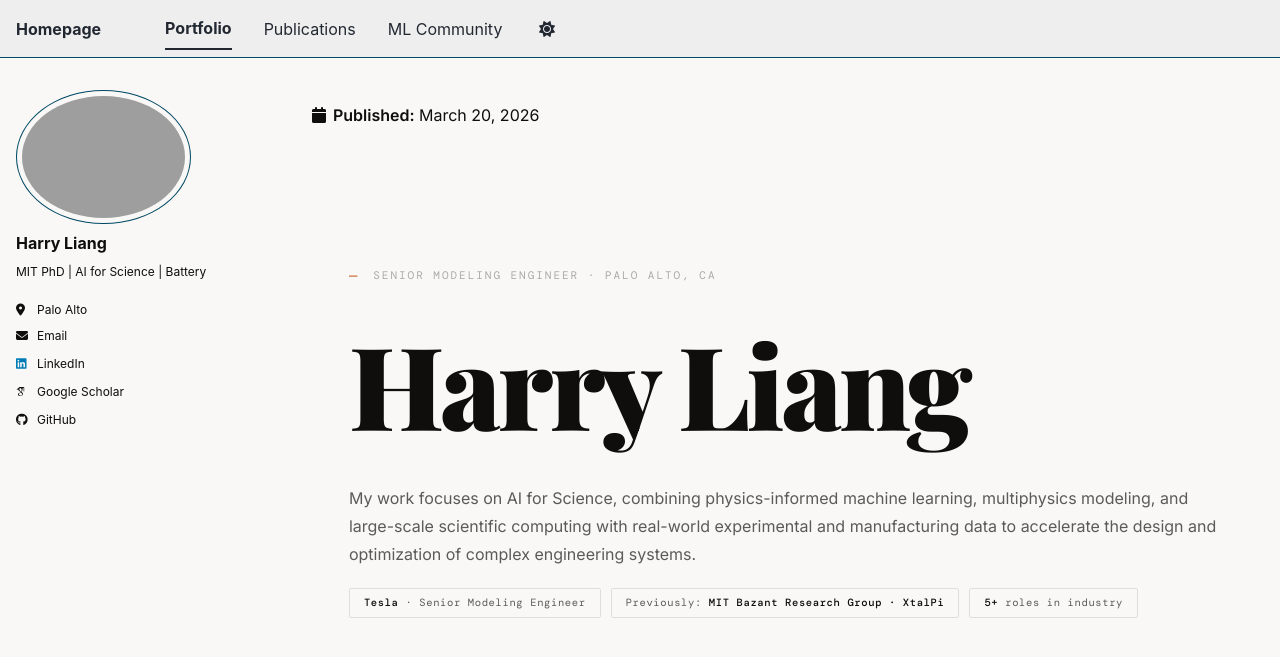
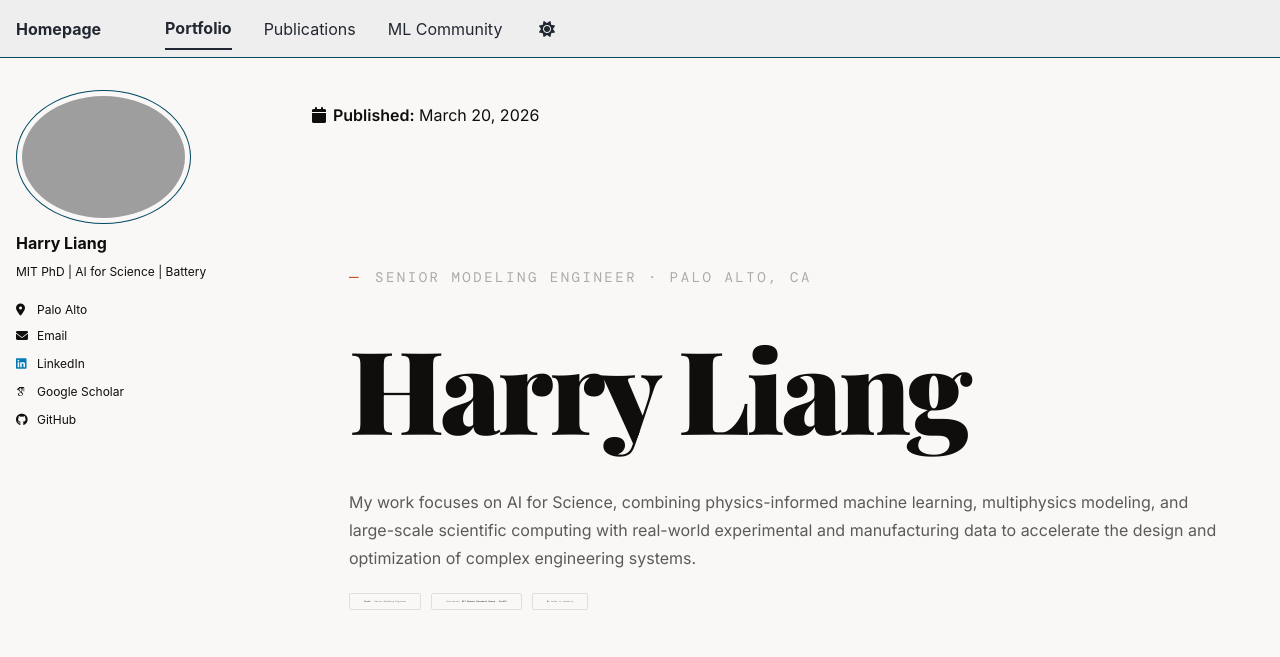
Before and after one commit to HarryQL/HarryQL.github.io, a Jekyll site: the page built from _portfolio/index.html, in a window 1280 px wide and 900 px high. Shown: the top 657 px of the window. Built offline with Jekyll 4.4.1, drawn with Linux system fonts in a browser that asks for light colours; some web fonts are replaced; a script bundle is joined from its source files by our own code; library files that are not in the unit come from our copies.

Commit message:
Update index.html

```diff
--- a/_portfolio/index.html
+++ b/_portfolio/index.html
@@ -72,13 +72,13 @@
     }
     .hero-eyebrow {
       font-family: 'DM Mono', monospace;
-      font-size: 11px; letter-spacing: 0.18em; text-transform: uppercase;
+      font-size: 14px; letter-spacing: 0.18em; text-transform: uppercase;
       color: var(--text-3); margin-bottom: 44px;
       display: flex; align-items: center; gap: 14px;
     }
     .hero-eyebrow::before {
       content: '—'; color: var(--accent);
-      font-size: 14px; line-height: 1;
+      font-size: 16px; line-height: 1;
     }
     .hero-headline {
       font-family: 'Playfair Display', Georgia, serif;
@@ -91,17 +91,17 @@
     }
     .hero-headline em { font-style: italic; color: var(--accent); }
     .hero-body {
-      font-size: 16px;
+      font-size: 20px;
       line-height: 1.75;
       color: var(--text-2);
-      max-width: 900px;
+      max-width: 950px;
       margin-bottom: 52px;
       font-weight: 400;
     }
     .hero-badges { display: flex; flex-wrap: wrap; gap: 10px; }
     .hero-badge {
       font-family: 'DM Mono', monospace;
-      font-size: 10.5px; letter-spacing: 0.06em;
+      font-size: 2px; letter-spacing: 0.06em;
       color: var(--text-2); padding: 6px 14px;
       border: 1px solid var(--line); border-radius: 2px;
     }
@@ -109,7 +109,7 @@
     .hero-scroll-hint {
       position: absolute; bottom: 44px; right: 40px;
       font-family: 'DM Mono', monospace;
-      font-size: 10px; letter-spacing: 0.2em; text-transform: uppercase;
+      font-size: 12px; letter-spacing: 0.2em; text-transform: uppercase;
       color: var(--text-3);
       display: flex; align-items: center; gap: 10px;
       animation: bob 2.2s ease-in-out infinite;
```
